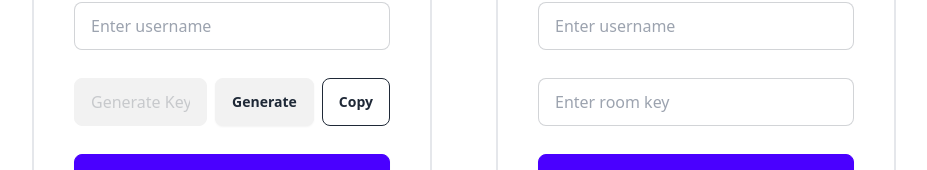
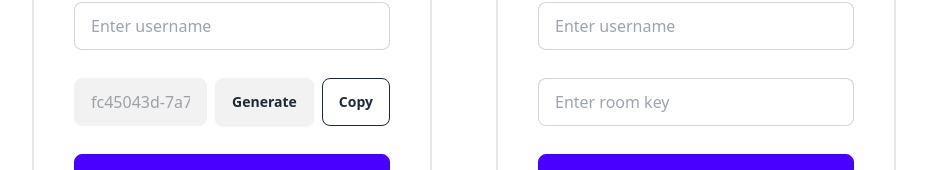
Before and after one commit to RohithAchar/drawing-board, a React (Vite) app in the folder frontend/: page / in a window 1280 px wide. Shown: the part 344-514 px from the top of the page, without its empty margins (176-1103 px from the left). Built offline with nearby package versions, Linux system fonts and the light colour scheme.

Commit message:
generate room id

```diff
--- a/frontend/package.json
+++ b/frontend/package.json
@@ -17,7 +17,8 @@
     "react": "^18.2.0",
     "react-dom": "^18.2.0",
     "react-router-dom": "^6.22.3",
-    "roughjs": "^4.6.6"
+    "roughjs": "^4.6.6",
+    "uuid": "^9.0.1"
   },
   "devDependencies": {
     "@types/react": "^18.2.66",
--- a/frontend/src/App.jsx
+++ b/frontend/src/App.jsx
@@ -1,6 +1,7 @@
 import { Routes, Route } from "react-router-dom";
 import Login from "./pages/Login";
 import Room from "./pages/Room";
+import { v4 as uuidv4 } from "uuid";
 
 function App() {
   return (
--- a/frontend/src/components/Form.jsx
+++ b/frontend/src/components/Form.jsx
@@ -1,4 +1,10 @@
+import { useState } from "react";
+import { v4 as uuidv4 } from "uuid";
+
 const Form = ({ createRoom }) => {
+  const [roomId, setRoomId] = useState(uuidv4());
+  const [joinInput, setJoinInput] = useState("");
+
   return (
     <div className="mx-auto w-[400px] h-[400px] text-center p-10 border-2">
       <h2 className="text-5xl font-bold mb-14">
@@ -12,13 +18,17 @@ const Form = ({ createRoom }) => {
       <div className="mt-7 flex gap-2">
         <input
           type="text"
+          value={createRoom ? roomId : joinInput}
           placeholder={createRoom ? "Generate Key" : "Enter room key"}
           className="input input-bordered w-full max-w-xs"
           disabled={createRoom}
+          onChange={(e) => setJoinInput(e.target.value)}
         />
         {createRoom && (
           <>
-            <button className="btn">Generate</button>
+            <button className="btn" onClick={() => setRoomId(uuidv4())}>
+              Generate
+            </button>
             <button className="btn btn-outline">Copy</button>
           </>
         )}
```
Also changed, not shown: 1 other file (tests, documents, lock files or other folders).
